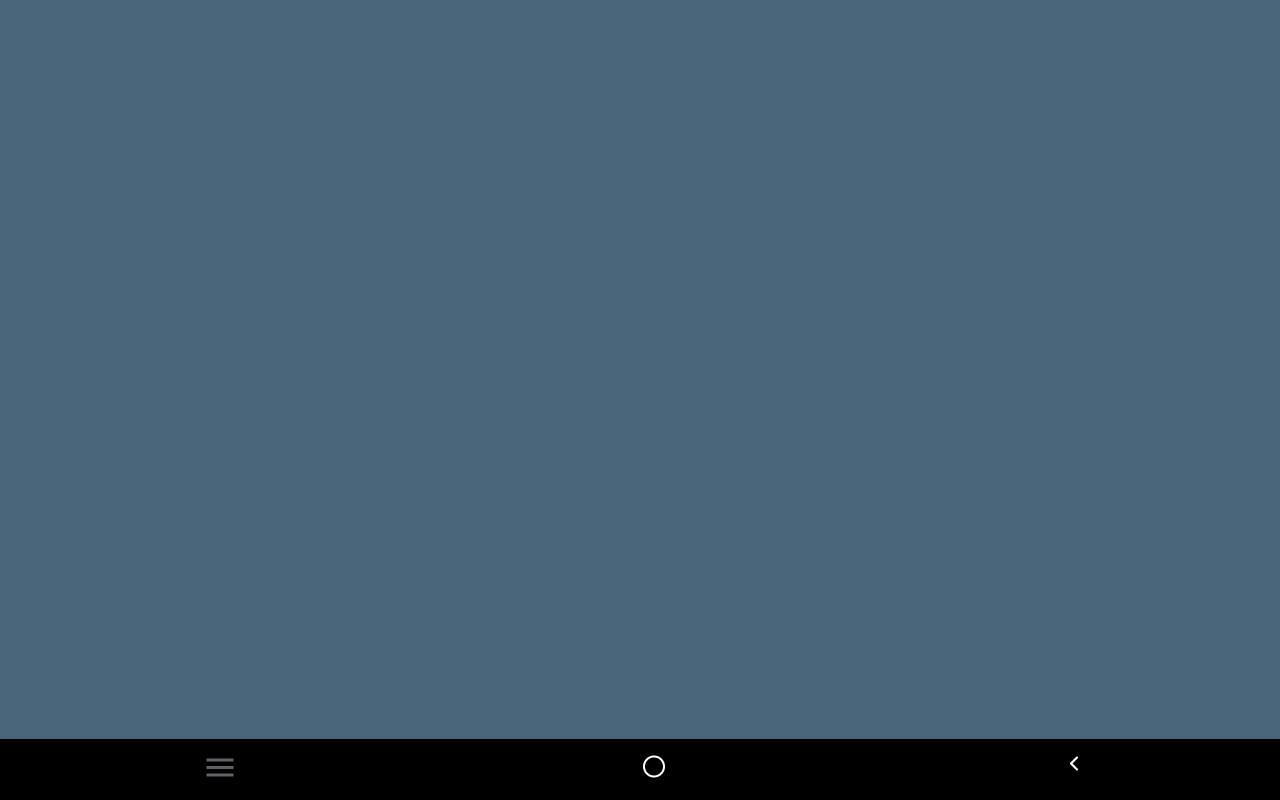
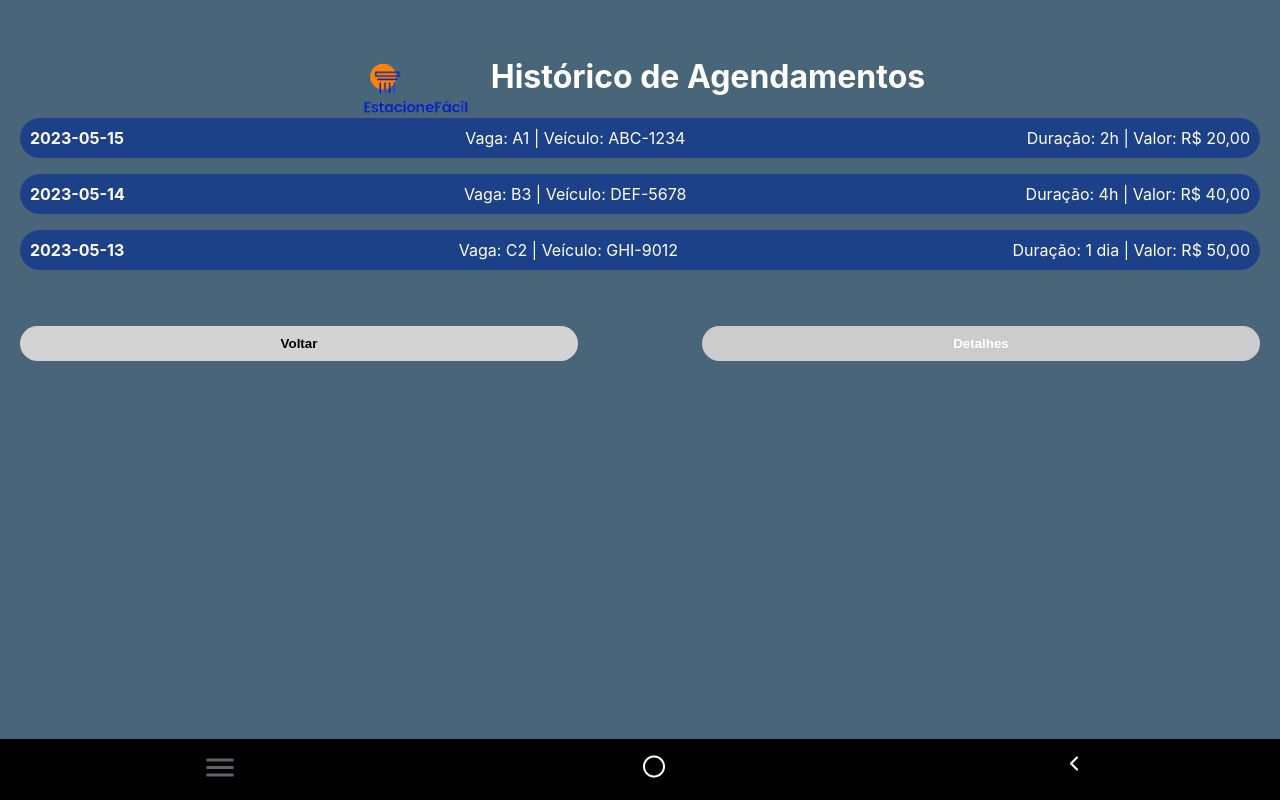
Before and after one commit to viniciusrad/estacione-facil-front, a React (Create React App) app: page /vagas/historico in a window 1280 px wide. Before the commit this address had no page. Built offline with nearby package versions, Linux system fonts and the light colour scheme.

Commit message:
feat- novas paginas historico de agendamento e lista de veiculos

```diff
--- a/src/pages/home/index.js
+++ b/src/pages/home/index.js
@@ -28,7 +28,7 @@ export const Home = () => {
                     </button>
                 </div>
                 <div className="container-home">
-                    <button className="item-menu-home" onClick={() => handleNavigation('/veiculo/escolher')}>
+                    <button className="item-menu-home" onClick={() => handleNavigation('/veiculo/lista')}>
                         <img src="/img/engarrafamento.png" alt="" />
                         <h4>Escolher Veículo</h4>
                     </button>
@@ -38,7 +38,7 @@ export const Home = () => {
                     </button>
                 </div>
                 <div className="container-home">
-                    <button className="item-menu-home" onClick={() => handleNavigation('/historico')}>
+                    <button className="item-menu-home" onClick={() => handleNavigation('/vagas/historico')}>
                         <img src="/img/historico.png" alt="" />
                         <h4>Histórico</h4>
                     </button>
--- /dev/null
+++ b/src/pages/vagas/historico-agendamentos.js
@@ -0,0 +1,85 @@
+import React, { useState } from 'react';
+import styled from 'styled-components';
+import { LogoDiv } from '../../components/LogoDiv';
+import PopUp from '../../components/MessagePopUp';
+import {
+    Container,
+    VagasList,
+    VagaItem,
+    ButtonContainer,
+    CancelButton,
+    ConfirmButton as BaseConfirmButton
+} from '../../components/StyledComponents';
+
+const StyledConfirmButton = styled(BaseConfirmButton)`
+    &:disabled {
+        background-color: #cccccc;
+        cursor: not-allowed;
+    }
+`;
+
+const AgendamentoItem = styled(VagaItem)`
+    .data-span {
+        font-weight: bold;
+    }
+`;
+
+const HistoricoAgendamentos = () => {
+    const [showPopUp, setShowPopUp] = useState(false);
+    const [agendamentoSelecionado, setAgendamentoSelecionado] = useState(null);
+
+    const [historicoAgendamentos, setHistoricoAgendamentos] = useState([
+        { id: 1, data: '2023-05-15', vaga: 'A1', veiculo: 'ABC-1234', duracao: '2h', valor: 'R$ 20,00' },
+        { id: 2, data: '2023-05-14', vaga: 'B3', veiculo: 'DEF-5678', duracao: '4h', valor: 'R$ 40,00' },
+        { id: 3, data: '2023-05-13', vaga: 'C2', veiculo: 'GHI-9012', duracao: '1 dia', valor: 'R$ 50,00' },
+    ]);
+
+    const handleAgendamentoClick = (agendamentoId) => {
+        setAgendamentoSelecionado(agendamentoId === agendamentoSelecionado ? null : agendamentoId);
+    };
+
+    return (
+        <Container style={{ minHeight: '800px' }}>
+            <LogoDiv text="Histórico de Agendamentos" />
+
+            <VagasList>
+                {historicoAgendamentos.map(agendamento => (
+                    <AgendamentoItem
+                        key={agendamento.id}
+                        className={agendamento.id === agendamentoSelecionado ? 'selected' : ''}
+                        onClick={() => handleAgendamentoClick(agendamento.id)}
+                    >
+                        <span className="data-span">{agendamento.data}</span>
+                        <span>{`Vaga: ${agendamento.vaga} | Veículo: ${agendamento.veiculo}`}</span>
+                        <span>{`Duração: ${agendamento.duracao} | Valor: ${agendamento.valor}`}</span>
+                    </AgendamentoItem>
+                ))}
+            </VagasList>
+
+            <ButtonContainer>
+                <CancelButton>Voltar</CancelButton>
+                <StyledConfirmButton
+                    className='btn-confirmar'
+                    onClick={() => setShowPopUp(true)}
+                    disabled={agendamentoSelecionado === null}
+                >
+                    Detalhes
+                </StyledConfirmButton>
+            </ButtonContainer>
+
+            {showPopUp && (
+                <PopUp
+                    title="Detalhes do Agendamento"
+                    body={`Detalhes do agendamento ${agendamentoSelecionado}`}
+                    onCancel={() => setShowPopUp(false)}
+                    onConfirm={() => {
+                        // Lógica para mostrar mais detalhes do agendamento
+                        setShowPopUp(false);
+                    }}
+                />
+            )}
+        </Container>
+    );
+};
+
+export default HistoricoAgendamentos;
--- /dev/null
+++ b/src/pages/veiculo/listar-veiculo.js
@@ -0,0 +1,90 @@
+import React, { useState } from 'react';
+import styled from 'styled-components';
+// import './listar-veiculos.css';
+import { LogoDiv } from '../../components/LogoDiv';
+import PopUp from '../../components/MessagePopUp';
+import {
+    Container,
+    VagasList,
+    VagaItem,
+    ButtonContainer,
+    CancelButton,
+    ConfirmButton as BaseConfirmButton
+} from '../../components/StyledComponents';
+
+// Estiliza o botão de confirmação para ficar desabilitado quando não houver seleção
+const StyledConfirmButton = styled(BaseConfirmButton)`
+    &:disabled {
+        background-color: #cccccc;
+        cursor: not-allowed;
+    }
+`;
+
+// Cria um novo componente estilizado para os itens de veículo, baseado no VagaItem
+const VeiculoItem = styled(VagaItem)`
+    .placa-span {
+        font-weight: bold;
+    }
+`;
+
+const ListarVeiculos = () => {
+    // Estados para controlar o popup e o veículo selecionado
+    const [showPopUp, setShowPopUp] = useState(false);
+    const [veiculoSelecionado, setVeiculoSelecionado] = useState(null);
+
+    // Lista de veículos cadastrados (simulada)
+    const [veiculosCadastrados, setVeiculosCadastrados] = useState([
+        { id: 1, placa: 'ABC-1234', marca: 'Toyota', modelo: 'Corolla', ano: 2020 },
+        { id: 2, placa: 'DEF-5678', marca: 'Honda', modelo: 'Civic', ano: 2019 },
+        { id: 3, placa: 'GHI-9012', marca: 'Volkswagen', modelo: 'Golf', ano: 2021 },
+    ]);
+
+    // Função para lidar com o clique em um veículo
+    const handleVeiculoClick = (veiculoId) => {
+        setVeiculoSelecionado(veiculoId === veiculoSelecionado ? null : veiculoId);
+    };
+
+    return (
+        <Container style={{ minHeight: '800px' }}>
+            <LogoDiv text="Veículos Cadastrados" />
+
+            <VagasList>
+                {veiculosCadastrados.map(veiculo => (
+                    <VeiculoItem
+                        key={veiculo.id}
+                        className={veiculo.id === veiculoSelecionado ? 'selected' : ''}
+                        onClick={() => handleVeiculoClick(veiculo.id)}
+                    >
+                        <span className="placa-span">{veiculo.placa}</span>
+                        <span>{`${veiculo.marca} ${veiculo.modelo} (${veiculo.ano})`}</span>
+                    </VeiculoItem>
+                ))}
+            </VagasList>
+
+            <ButtonContainer>
+                <CancelButton>Cancelar</CancelButton>
+                <StyledConfirmButton
+                    className='btn-confirmar'
+                    onClick={() => setShowPopUp(true)}
+                    disabled={veiculoSelecionado === null}
+                >
+                    Selecionar
+                </StyledConfirmButton>
+            </ButtonContainer>
+
+            {showPopUp && (
+                <PopUp
+                    title="Atenção"
+                    body={`Deseja selecionar o veículo ${veiculoSelecionado}?`}
+                    onCancel={() => setShowPopUp(false)}
+                    onConfirm={() => {
+                        // Lógica para confirmar a seleção do veículo
+                        setShowPopUp(false);
+                    }}
+                />
+            )}
+        </Container>
+    );
+};
+
+export default ListarVeiculos;
--- a/src/routes/RoutesComponent.js
+++ b/src/routes/RoutesComponent.js
@@ -8,6 +8,8 @@ import CadastroUsuario from '../pages/usuario/cadastro-usuario.js';
 import { Footer } from '../components/Footer.js';
 import ReservaVaga from '../pages/vagas/reserva-vaga.js';
 import ListaVagas from '../pages/vagas/listar-vagas.js';
+import ListarVeiculos from '../pages/veiculo/listar-veiculo.js';
+import HistoricoAgendamentos from '../pages/vagas/historico-agendamentos.js';
 
 const AppRoutesWithFooter = () => {
   const navigate = useNavigate();
@@ -18,10 +20,12 @@ const AppRoutesWithFooter = () => {
         <Route path="/login" element={<Login />} />
         <Route path="/" element={<Home />} />
         <Route path="/veiculo/cadastro" element={<FormularioVeiculo />} />
+        <Route path="/veiculo/lista" element={<ListarVeiculos />} />
         <Route path="/proprietario/carro" element={<CadastroProprietario />} />
         <Route path="/usuario/cadastro" element={<CadastroUsuario />} />
         <Route path="/vagas/reservar" element={<ReservaVaga />} />
         <Route path="/vagas/listar" element={<ListaVagas />} />
+        <Route path="/vagas/historico" element={<HistoricoAgendamentos />} />
       </Routes>
       <Footer navigate={navigate} />
     </>
```
